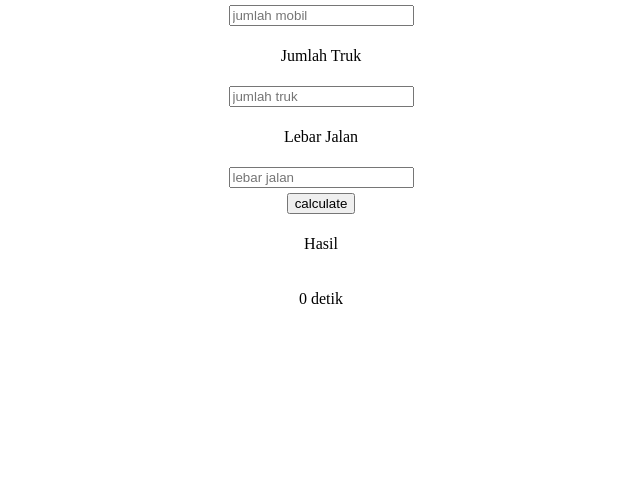
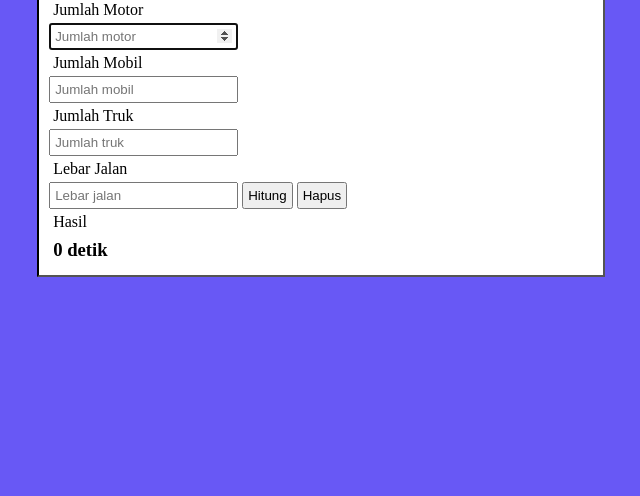
Before and after one commit to tonytomo/FISGreenLight, a plain HTML site: page index.html in a window 1280 px wide. Shown: the part 312-808 px from the top of the page, without its empty margins (319-959 px from the left). Drawn offline with Linux system fonts and the light colour scheme.

Commit message:
Menambah fungsi hapus

```diff
--- a/index.html
+++ b/index.html
@@ -1,27 +1,36 @@
 <!DOCTYPE html>
 <html lang="en">
   <head>
-    <meta charset="UTF-8">
-    <meta http-equiv="X-UA-Compatible" content="IE=edge">
-    <meta name="viewport" content="width=device-width, initial-scale=1.0">
+    <meta charset="UTF-8" />
+    <meta http-equiv="X-UA-Compatible" content="IE=edge" />
+    <meta name="viewport" content="width=device-width, initial-scale=1.0" />
     <title>FIS</title>
 
-    <link rel="stylesheet" href="style.css">
+    <link rel="stylesheet" href="style.css" />
   </head>
   <body>
+    <div class="container">
+      <div class="title">
+        <h1>Penghitung lama lampu hijau</h1>
+        <h3>Menghitung lama lampu hijau (detik) menggunakan algoritma FIS</h3>
+        <hr />
+      </div>
+
       <p>Jumlah Motor</p>
-    <input type="number" name="motor" id="motor" placeholder="jumlah motor">
+      <input type="number" name="motor" id="motor" placeholder="Jumlah motor" autofocus />
       <p>Jumlah Mobil</p>
-    <input type="number" name="mobil" id="mobil" placeholder="jumlah mobil">
+      <input type="number" name="mobil" id="mobil" placeholder="Jumlah mobil" />
       <p>Jumlah Truk</p>
-    <input type="number" name="truk" id="truk" placeholder="jumlah truk">
+      <input type="number" name="truk" id="truk" placeholder="Jumlah truk" />
       <p>Lebar Jalan</p>
-    <input type="number" name="v2" id="v2" placeholder="lebar jalan">
+      <input type="number" name="v2" id="v2" placeholder="Lebar jalan" />
 
-    <button onmousedown="doFIS()">calculate</button>
+      <button id="submit" onclick="doFIS()">Hitung</button>
+      <button onmousedown="clearAll()">Hapus</button>
 
       <p>Hasil</p>
-    <p id="result">0 detik</p>
+      <h3 id="result">0 detik</h3>
+    </div>
 
     <script src="main.js"></script>
   </body>
--- a/main.js
+++ b/main.js
@@ -1,8 +1,11 @@
 console.log("Javascript loaded!");
+
+const submit = document.getElementById("submit");
 
 const motor = document.getElementById("motor");
 const mobil = document.getElementById("mobil");
 const truk = document.getElementById("truk");
+const v2 = document.getElementById("v2");
 const result = document.getElementById("result");
 
 var kendaraan = 0;
@@ -101,6 +104,20 @@ var rules = [
   },
 ];
 
+v2.addEventListener("keyup", function(event) {
+    if (event.keyCode === 13) {
+     event.preventDefault();
+     submit.click();
+    }
+  });
+
+function clearAll() {
+    motor.value = '';
+    mobil.value = '';
+    truk.value = '';
+    v2.value = '';
+}
+
 function doFIS() {
   // do fis
   let sumalpha = 0;
@@ -108,7 +125,7 @@ function doFIS() {
 
   //   kendaraan = document.getElementById("v1").value;
   kendaraan = parseInt(motor.value) + parseInt(mobil.value) * 2 + parseInt(truk.value * 8);
-  lebar = document.getElementById("v2").value;
+  lebar = v2.value;
 
   for (let i = 0; i < rules.length; i++) {
     rules[i].termKendaraan = kendaraanTerm(rules[i].kendaraan);
--- a/style.css
+++ b/style.css
@@ -3,9 +3,24 @@ html, body {
 }
 
 body {
-    display: flex;
-    flex-direction: column;
-    justify-content: center;
-    align-items: center;
-    gap: 5px;
+    margin: 0;
+    padding: 0;
+    display: grid;
+    place-items: center;
+    background-color: rgb(104, 88, 245);
 }
+
+.container {
+    border: 2px inset black;
+    background-color: white;
+    padding: 10px;
+}
+
+.container > * {
+    padding: 4px;
+}
+
+h1, h3, p {
+    margin: 0;
+    padding: 0;
+}
```
Lines whose indentation alone changed are shown as unchanged.
